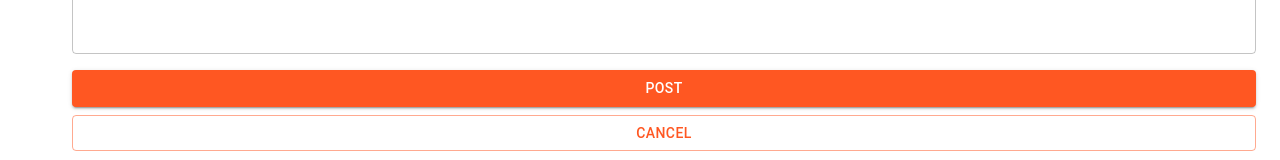
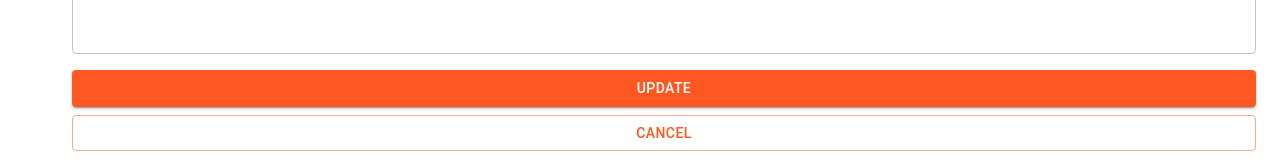
Before and after one commit to nour96/Social-Media-Platform, a React (Create React App) app in the folder client/: page /editpost/1 in a window 1280 px wide. Shown: the part 263-423 px from the top of the page. Built offline with nearby package versions, Linux system fonts and the light colour scheme.

Commit message:
small changes

```diff
--- a/client/src/components/EditPost.jsx
+++ b/client/src/components/EditPost.jsx
@@ -60,7 +60,7 @@ export const EditPost = ({ oldTitle, oldContent, id, setIsEdit }) => {
                             </Box>
 
                             <Button fullWidth variant="contained" type="submit">
-                                Post
+                                Update
                             </Button>
                             <Box marginTop={1}>
                             <Button  fullWidth variant="outlined" onClick={()=>{setIsEdit(false)}}>
--- a/client/src/components/Navbar.jsx
+++ b/client/src/components/Navbar.jsx
@@ -19,7 +19,7 @@ export const Navbar = () => {
 
   const logo =
     mode === 'dark'
-      ? 'https://www.slazzer.com/downloads/de7f7d50-b4b7-11ed-bef4-42010a80000a/download_prev_ui.png'
+      ? 'https://i.ibb.co/sJ5XkGm/download-prev-ui.png'
       : 'https://i.ibb.co/Q8Z8Vy4/Screenshot-2023-02-20-234556.png';
 
   return (
```
